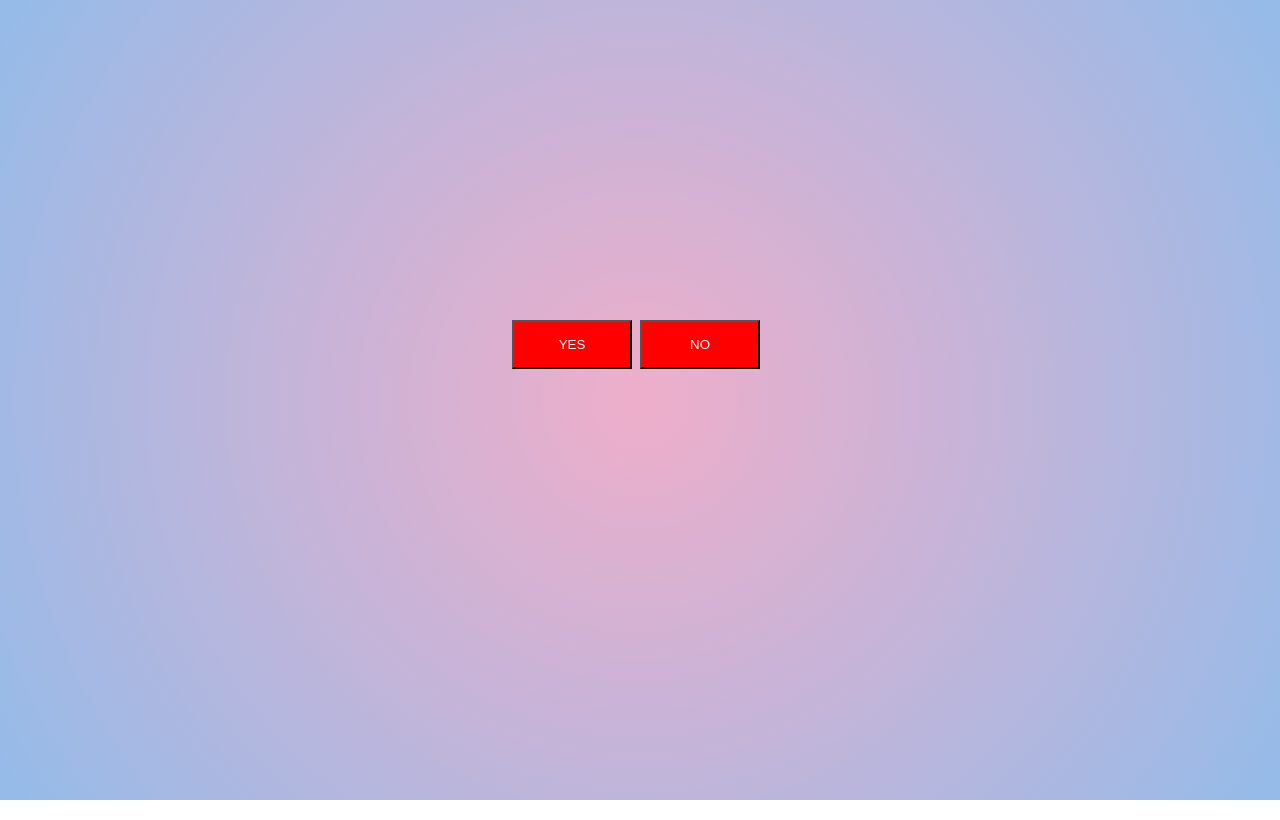
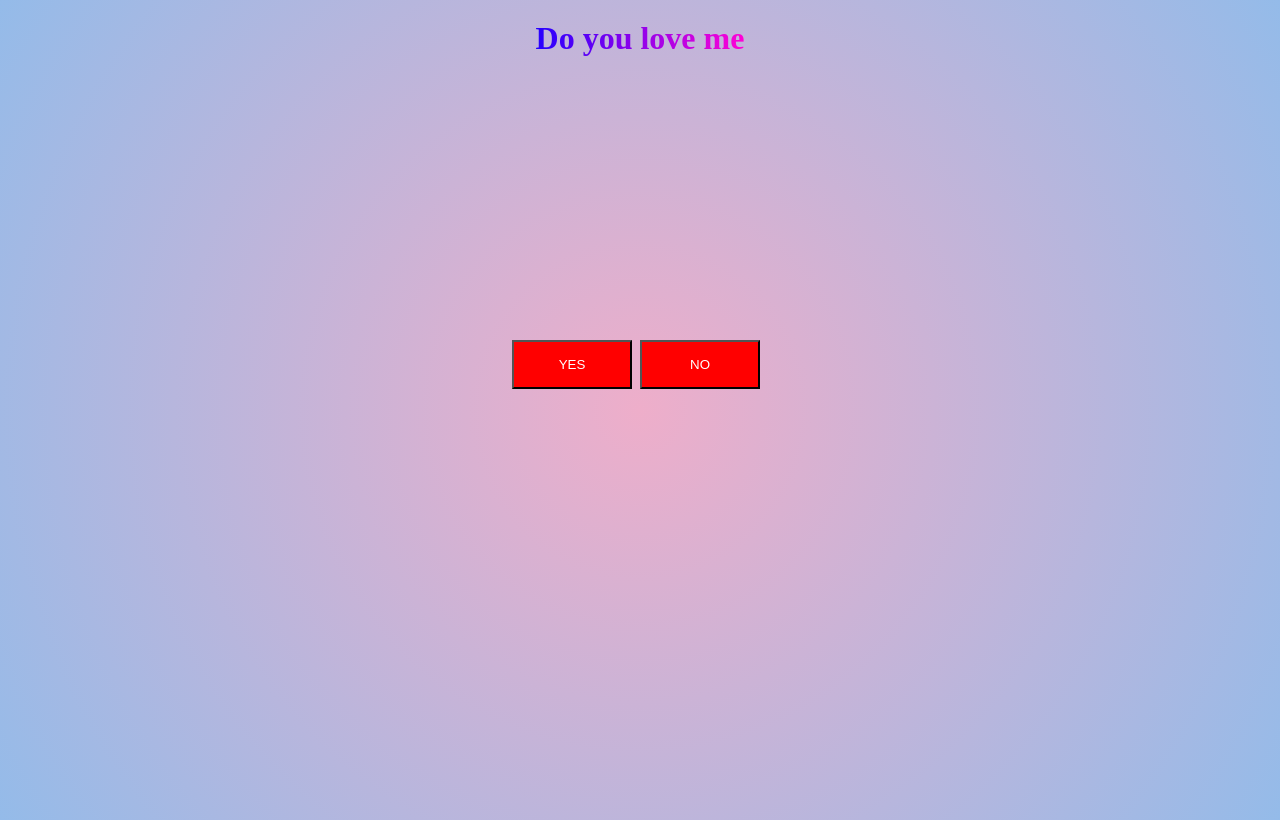
Before and after one commit to phathuy0126/OnLyClickYes, a plain HTML site: page index.html in a window 1280 px wide. Drawn offline with Linux system fonts and the light colour scheme.

Commit message:
up code chu nhieu mau

```diff
--- a/index.html
+++ b/index.html
@@ -16,6 +16,15 @@
             position: relative;
             width: 100%;
             height: 100vh;
+        }
+        h1 {
+            width: fit-content;
+            margin: auto;
+            margin-top: 20px;
+            background: linear-gradient(to right, #2600ff 0%, #ff02d5 100%);
+            background-clip: text;
+            -webkit-background-clip: text;
+            color: transparent;
         }
         button {
             background-color: red;
@@ -38,6 +47,7 @@
 </head>
 
 <body>
+    <h1>Do you love me</h1>
     <button class="no">NO</button>
     <button class="yes">YES</button>
     <script>
@@ -60,7 +70,7 @@
             }, 3000);
         }
         btnYes.addEventListener('click',function submit() {
-            alert('cái này chưa làm');
+            alert('liu liu =)))');
         })
     </script>
 </body>
```
